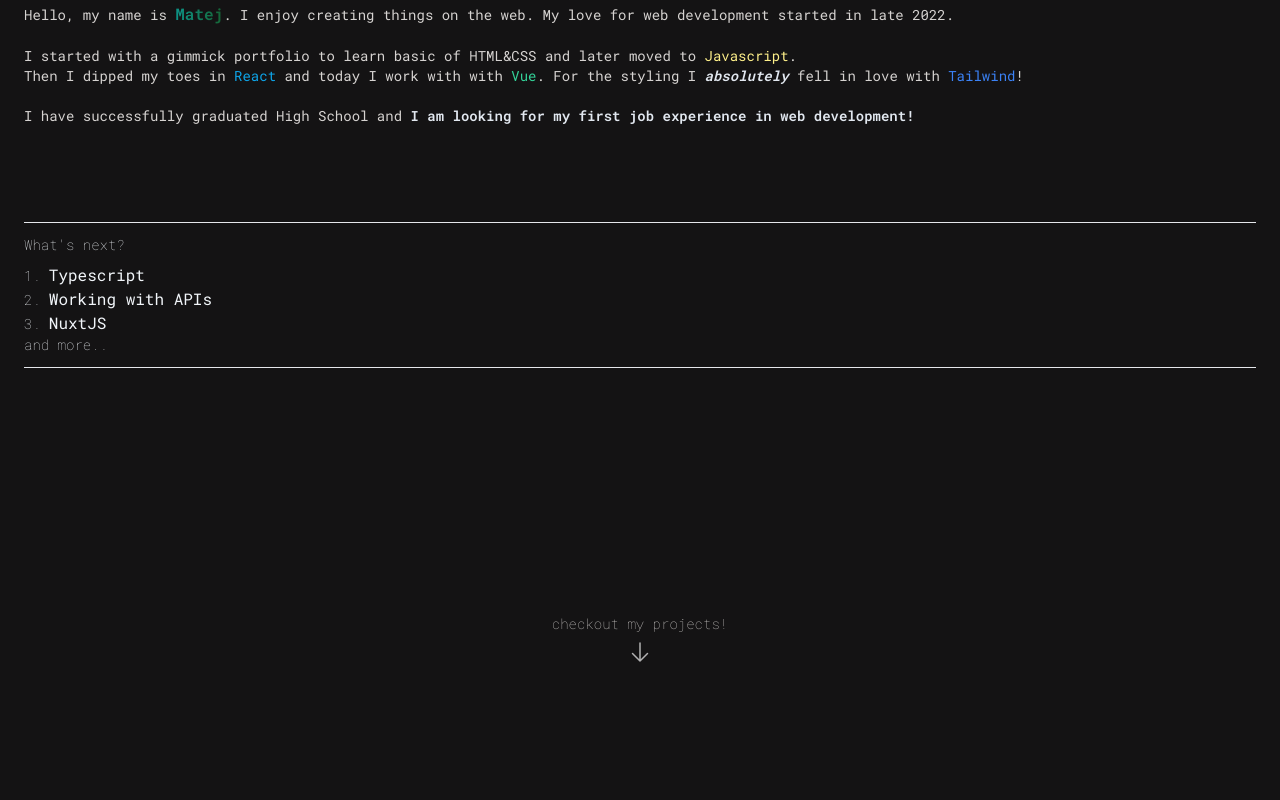
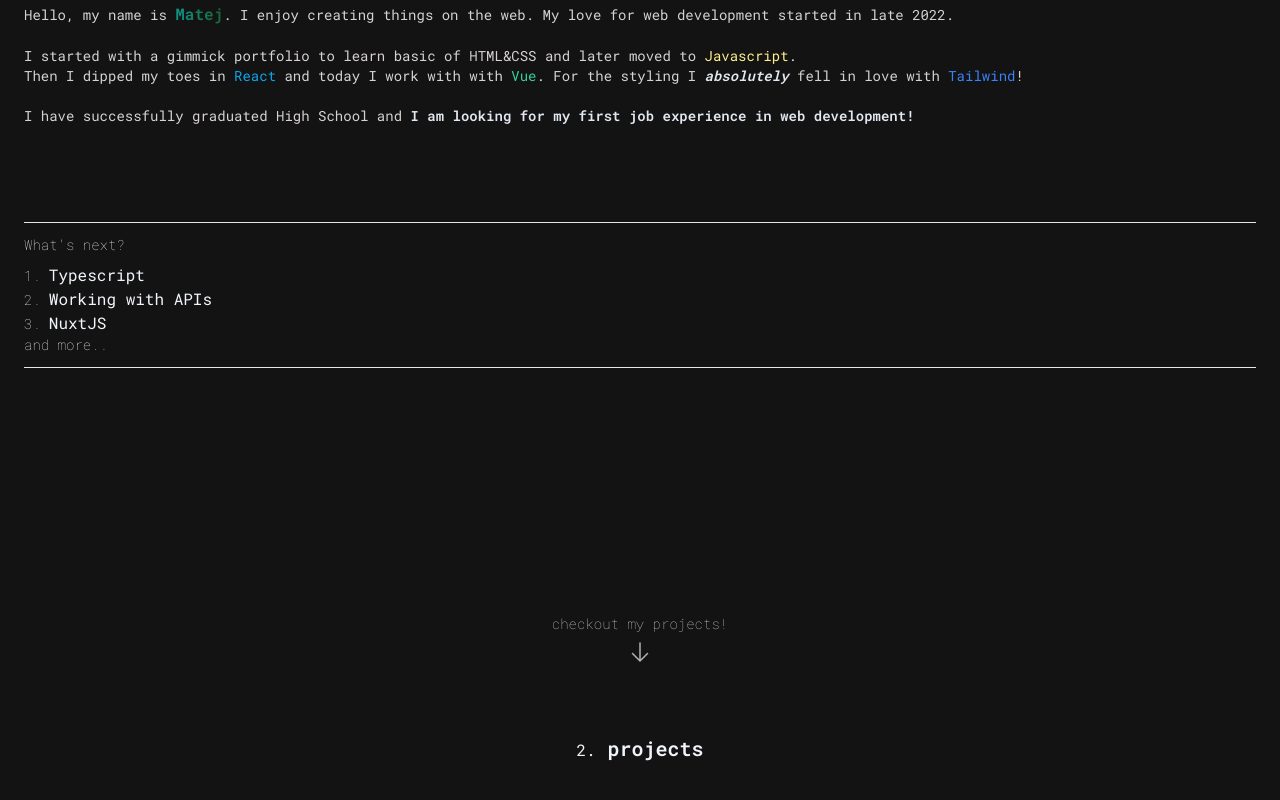
Before and after one commit to ajvejko/portfolio, a Vue app: page / in a window 1280 px wide. Shown: the part 930-1730 px from the top of the page. Before the commit the page ends 1600 px from the top, so only its background shows below. Built offline with nearby package versions, Linux system fonts and the light colour scheme.

Commit message:
minor visual detail changes

```diff
--- a/src/App.vue
+++ b/src/App.vue
@@ -2,10 +2,12 @@
 import Navbar from "./Components/Navbar.vue";
 import Hero from "./Components/Hero.vue";
 import About from "./Components/About.vue";
+import Projects from "./Components/Projects.vue";
 </script>
 
 <template>
   <Navbar />
   <Hero />
   <About />
+  <Projects />
 </template>
--- a/src/Components/About.vue
+++ b/src/Components/About.vue
@@ -47,7 +47,7 @@
         <div></div>
       </div>
       <div class="flex justify-center">
-        <div class="absolute bottom-0 -z-10">
+        <div class="absolute bottom-0">
           <div class="mb-3 text-sm font-thin text-stone-300">
             checkout my projects!
           </div>
--- a/src/Components/Navbar.vue
+++ b/src/Components/Navbar.vue
@@ -5,7 +5,7 @@
 <template>
   <nav>
     <!-- Something like a logo -->
-    <div class="fixed top-0 left-0 right-0">
+    <div class="fixed top-0 left-0 right-0 z-10">
       <div
         class="flex justify-between bg-bgCustom px-6 py-3 shadow-xl shadow-bgCustom"
       >
--- /dev/null
+++ b/src/Components/Projects.vue
@@ -0,0 +1,8 @@
+<script setup></script>
+<template>
+  <section class="relative h-screen px-6 pt-16" id="projects">
+    <h1 class="text-center text-xl font-semibold text-slate-100">
+      <span class="text-base font-normal">2.</span> projects
+    </h1>
+  </section>
+</template>
```
